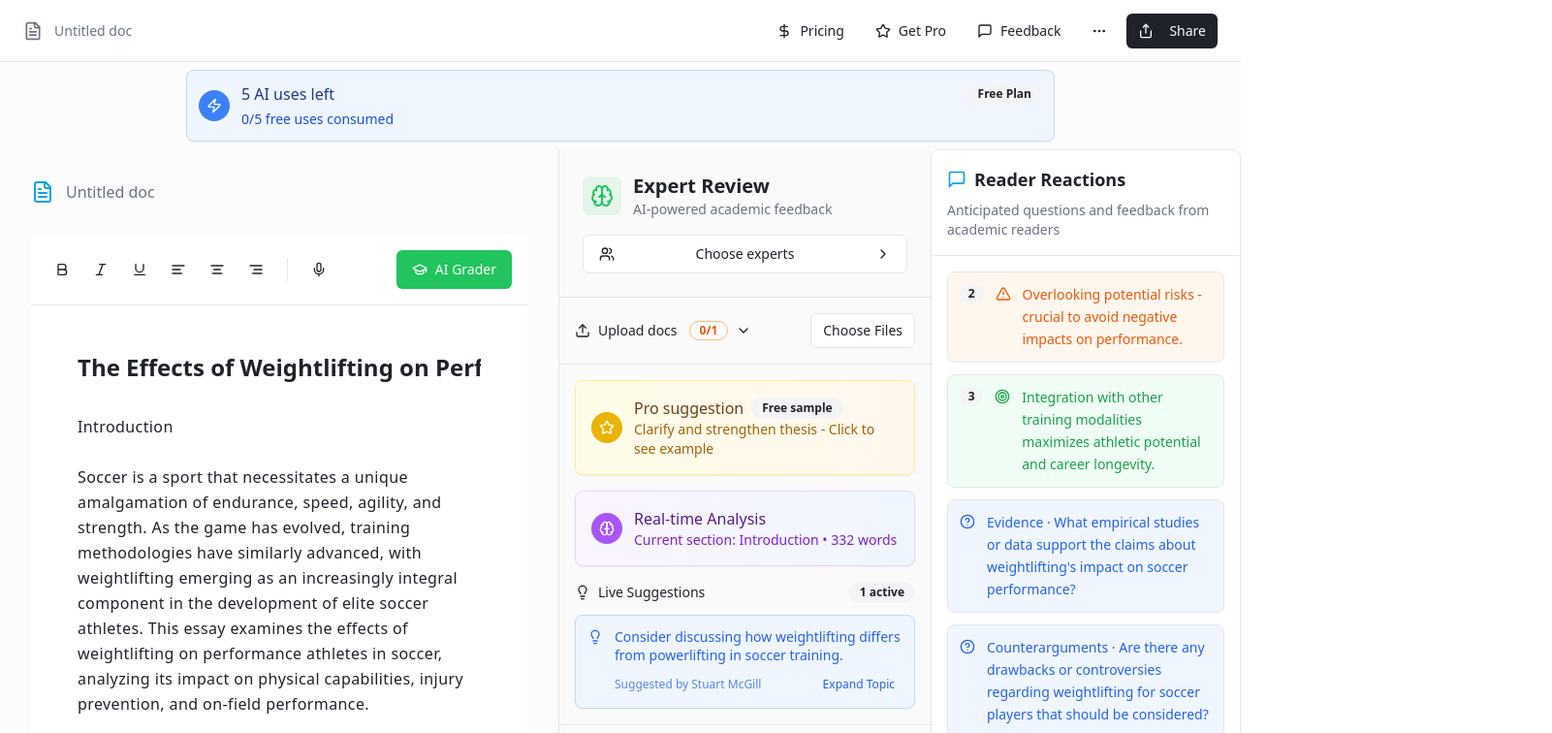
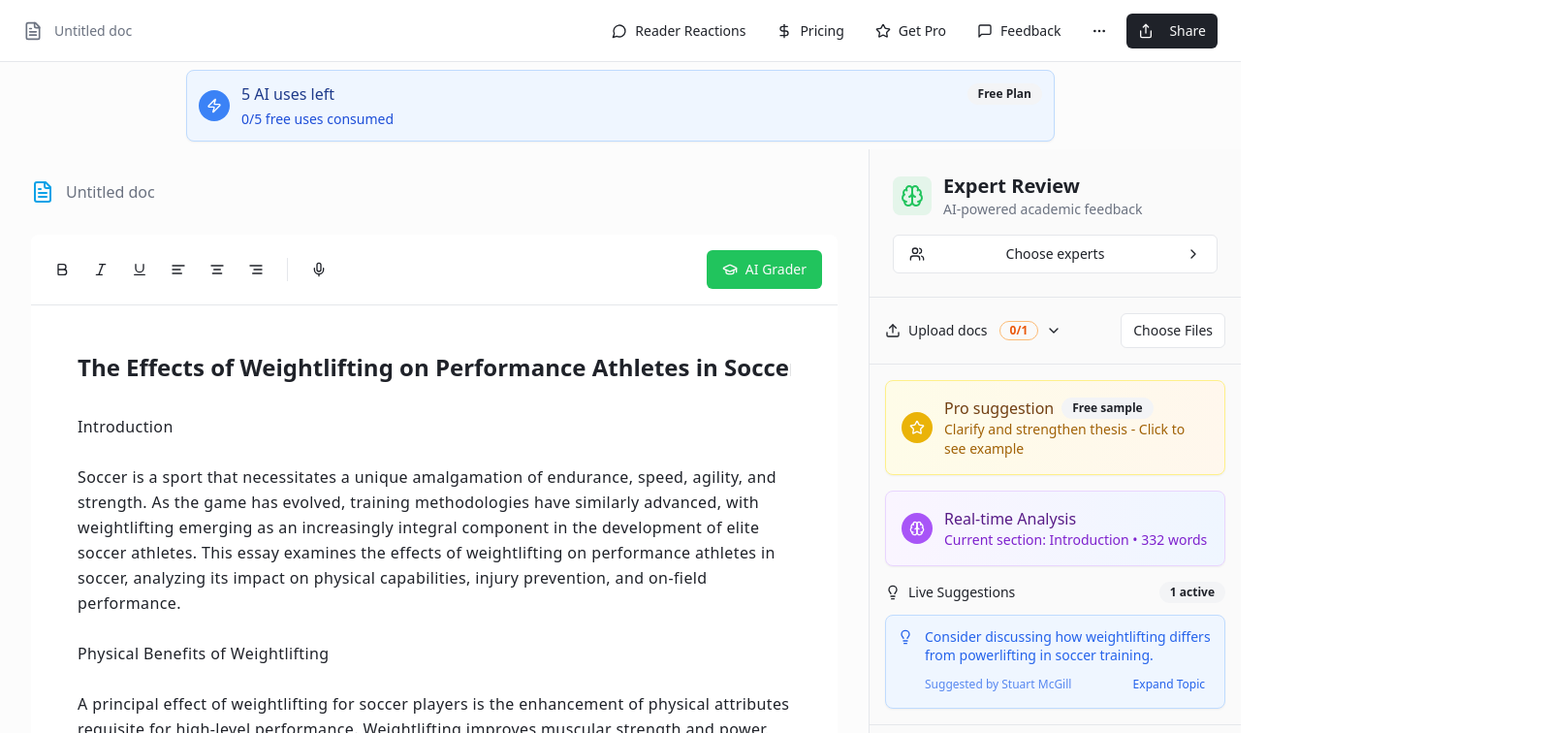
Before and after one commit to abrahamdreams/insight-writer-ai, a React (Vite) app: page / in a window 1280 px wide. Shown: the top 756 px of the page at 97% size, 1601 px wide, since content can reach past the window. Built offline with nearby package versions, Linux system fonts and the light colour scheme.

Commit message:
Hide Reader Reactions Panel

```diff
--- a/src/components/Header.tsx
+++ b/src/components/Header.tsx
@@ -1,13 +1,15 @@
-import { FileText, Share, MoreHorizontal, Star, MessageSquare, DollarSign } from 'lucide-react';
+import { FileText, Share, MoreHorizontal, Star, MessageSquare, DollarSign, MessageCircle } from 'lucide-react';
 import { Button } from '@/components/ui/button';
 
 interface HeaderProps {
   documents?: any[];
   onDocumentsChange?: (documents: any[]) => void;
   onPricingClick?: () => void;
+  onReaderReactionsClick?: () => void;
+  showReaderReactions?: boolean;
 }
 
-const Header = ({ documents = [], onDocumentsChange = () => {}, onPricingClick }: HeaderProps) => {
+const Header = ({ documents = [], onDocumentsChange = () => {}, onPricingClick, onReaderReactionsClick, showReaderReactions }: HeaderProps) => {
   return (
     <header className="h-16 bg-background border-b border-border flex items-center justify-between px-6">
       {/* Left side - Document info */}
@@ -20,6 +22,15 @@ const Header = ({ documents = [], onDocumentsChange = () => {}, onPricingClick }
 
       {/* Right side - Actions */}
       <div className="flex items-center gap-2">
+        <Button
+          variant={showReaderReactions ? "default" : "ghost"}
+          size="sm"
+          className="gap-2"
+          onClick={onReaderReactionsClick}
+        >
+          <MessageCircle className="h-4 w-4" />
+          Reader Reactions
+        </Button>
         <Button variant="ghost" size="sm" className="gap-2" onClick={onPricingClick}>
           <DollarSign className="h-4 w-4" />
           Pricing
--- a/src/components/ReaderReactions.tsx
+++ b/src/components/ReaderReactions.tsx
@@ -1,6 +1,7 @@
-import { MessageSquare, HelpCircle, AlertTriangle, Target, Book, Users } from 'lucide-react';
+import { MessageSquare, HelpCircle, AlertTriangle, Target, Book, Users, X } from 'lucide-react';
 import { Card } from '@/components/ui/card';
 import { Badge } from '@/components/ui/badge';
+import { Button } from '@/components/ui/button';
 
 interface Reaction {
   id: string;
@@ -11,7 +12,11 @@ interface Reaction {
   category: 'evidence' | 'counterarguments' | 'specificity' | 'implementation' | 'integration';
 }
 
-const ReaderReactions = () => {
+interface ReaderReactionsProps {
+  onClose?: () => void;
+}
+
+const ReaderReactions = ({ onClose }: ReaderReactionsProps) => {
   const reactions: Reaction[] = [
     {
       id: '1',
@@ -73,18 +78,25 @@ const ReaderReactions = () => {
   };
 
   return (
-    <Card className="w-80 bg-card border-border h-full">
+    <Card className="w-80 bg-card border-border h-full flex flex-col">
       <div className="p-4 border-b border-border">
-        <div className="flex items-center gap-2 mb-2">
-          <MessageSquare className="h-5 w-5 text-accent" />
-          <h3 className="font-semibold text-lg">Reader Reactions</h3>
+        <div className="flex items-center justify-between mb-2">
+          <div className="flex items-center gap-2">
+            <MessageSquare className="h-5 w-5 text-accent" />
+            <h3 className="font-semibold text-lg">Reader Reactions</h3>
+          </div>
+          {onClose && (
+            <Button variant="ghost" size="sm" onClick={onClose} className="h-6 w-6 p-0">
+              <X className="h-4 w-4" />
+            </Button>
+          )}
         </div>
         <p className="text-sm text-muted-foreground">
           Anticipated questions and feedback from academic readers
         </p>
       </div>
 
-      <div className="p-4 space-y-3 overflow-y-auto">
+      <div className="p-4 space-y-3 overflow-y-auto flex-1">
         {reactions.map((reaction) => {
           const Icon = reaction.icon;
           return (
--- a/src/pages/Index.tsx
+++ b/src/pages/Index.tsx
@@ -15,6 +15,7 @@ const Index = () => {
   const [showPaywall, setShowPaywall] = useState(false);
   const [paywallTrigger, setPaywallTrigger] = useState<'ai-limit' | 'document-limit'>('ai-limit');
   const [showPricing, setShowPricing] = useState(false);
+  const [showReaderReactions, setShowReaderReactions] = useState(false);
   const documentEditorRef = useRef<{ getContent: () => string; getCursorPosition: () => number; insertText: (text: string) => void; insertWithHighlight: (text: string) => void } | null>(null);
 
   const handleInsertText = (text: string) => {
@@ -45,6 +46,8 @@ const Index = () => {
       <div className="min-h-screen bg-background flex flex-col">
         <Header
           onPricingClick={() => setShowPricing(true)}
+          onReaderReactionsClick={() => setShowReaderReactions(!showReaderReactions)}
+          showReaderReactions={showReaderReactions}
         />
 
         {/* Usage Counter */}
@@ -54,7 +57,7 @@ const Index = () => {
           </div>
         </div>
 
-        <div className="flex flex-1">
+        <div className="flex flex-1 relative">
           <DocumentEditor
             ref={documentEditorRef}
             onContentChange={handleContentChange}
@@ -71,7 +74,15 @@ const Index = () => {
             onDocumentsChange={setUploadedDocuments}
             onPaywallTrigger={handlePaywallTrigger}
           />
-          <ReaderReactions />
+
+          {/* Reader Reactions - Slide in from right */}
+          <div className={`transition-all duration-300 ease-in-out ${
+            showReaderReactions
+              ? 'translate-x-0 opacity-100'
+              : 'translate-x-full opacity-0 pointer-events-none'
+          } absolute right-0 top-0 h-full z-10 bg-background border-l border-border shadow-lg`}>
+            <ReaderReactions onClose={() => setShowReaderReactions(false)} />
+          </div>
         </div>
 
         {/* Modals */}
```
